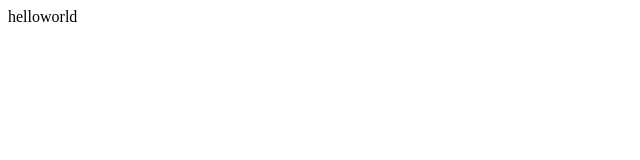
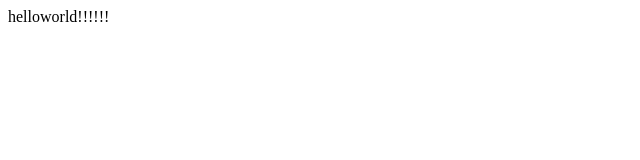
Before and after one commit to Sarellerchy/Sarellerchy.github.io, a plain HTML site: page index.html in a window 1280 px wide. Shown: the full height of the page, 0-640 px from the left. Drawn offline with Linux system fonts and the light colour scheme.

Commit message:
Update index.html

```diff
--- a/index.html
+++ b/index.html
@@ -2,5 +2,5 @@
     <title>MandyBear</title>
 </head>
 <body>
-    <p>helloworld</p>
+    <p>helloworld!!!!!!</p>
 </body>
```
